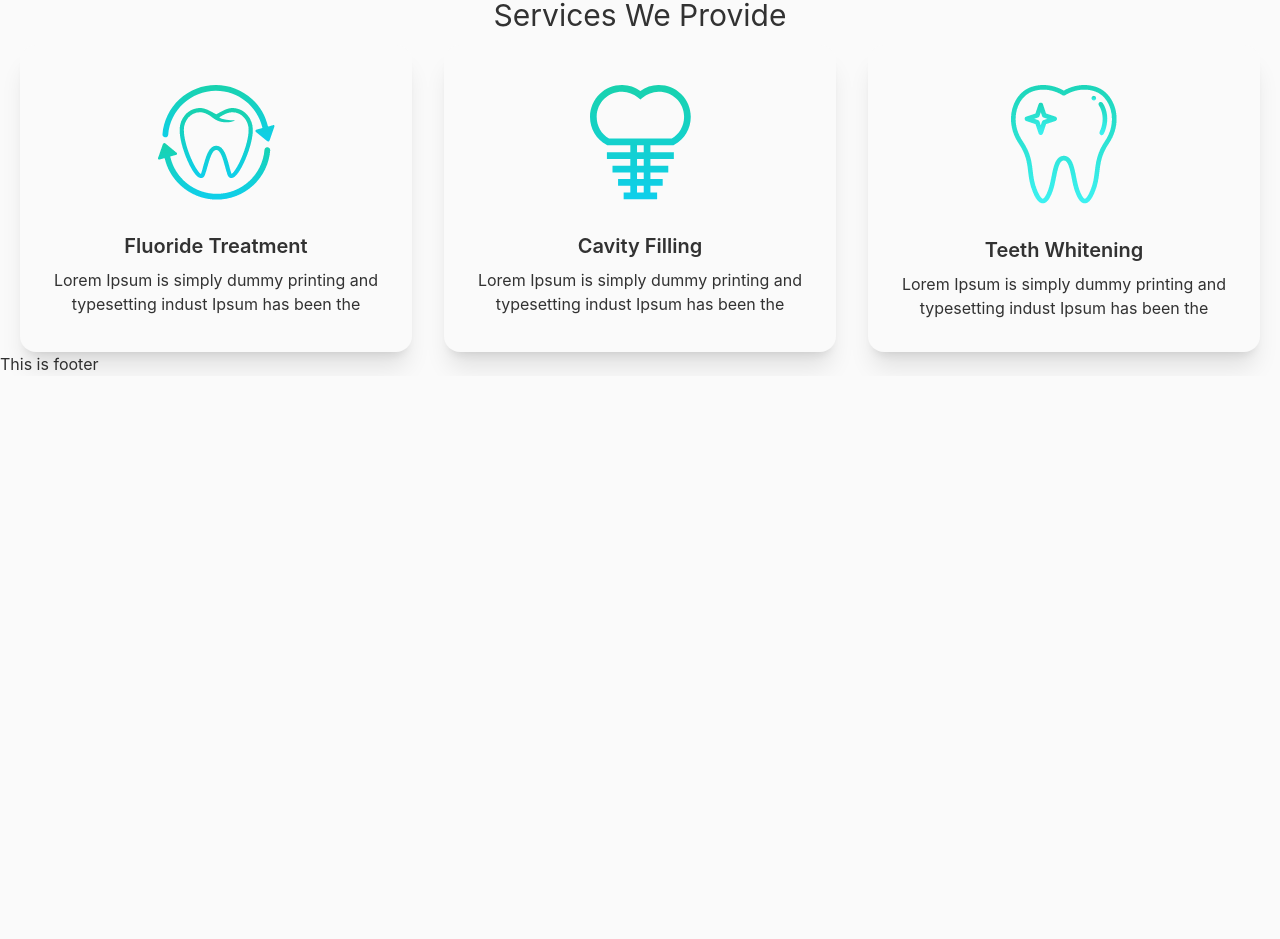
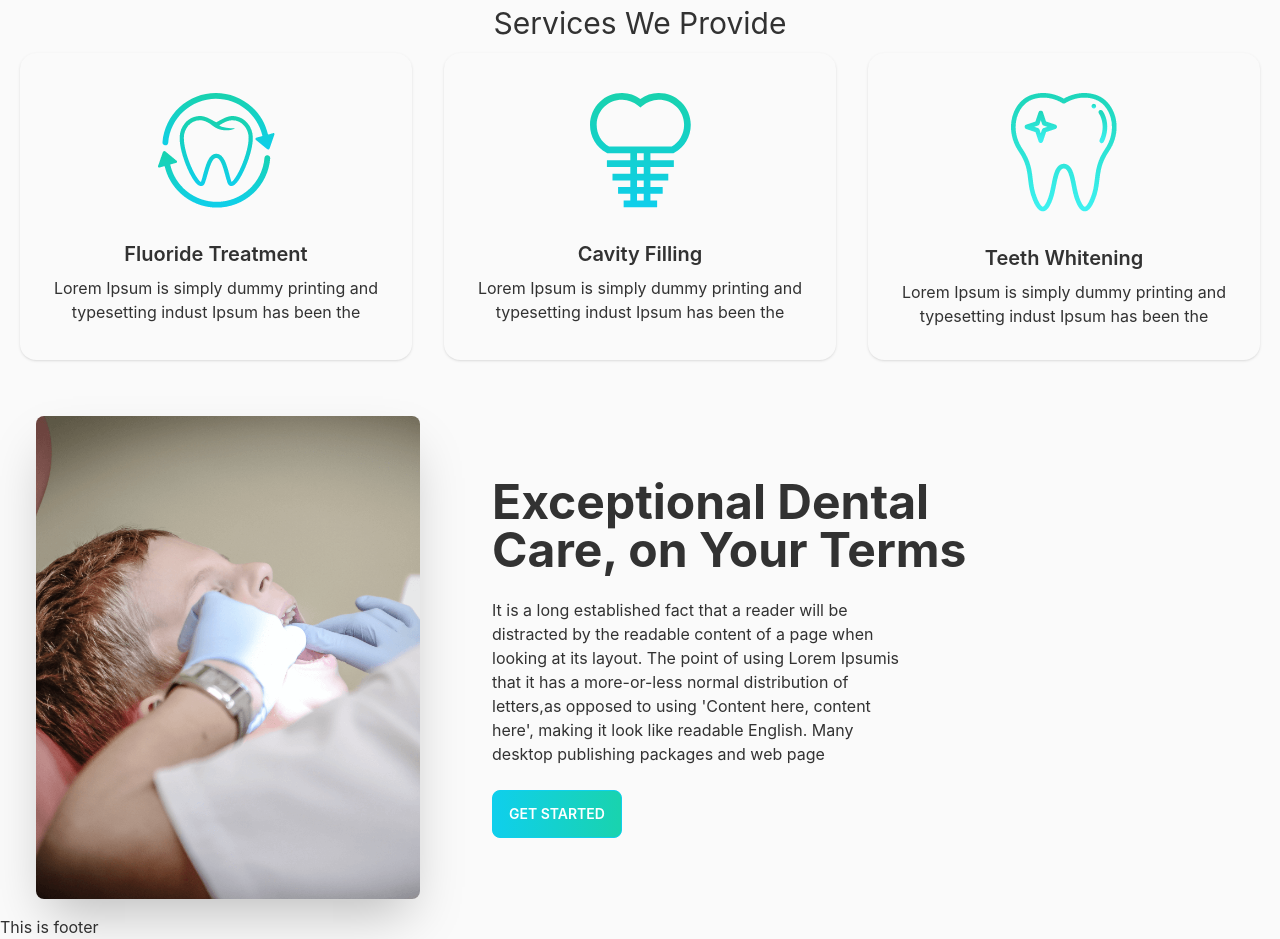
Before and after one commit to Atherbiswas/doctors-portal-client, a React (Create React App) app: page / in a window 1280 px wide. Shown: the part 700-1639 px from the top of the page. Before the commit the page ends 1076 px from the top, so only its background shows below. Built offline with nearby package versions, Linux system fonts and the light colour scheme.

Commit message:
care part added

```diff
--- /dev/null
+++ b/src/Pages/Home/Care/Care.js
@@ -0,0 +1,24 @@
+import React from "react";
+import care from "../../../assets/images/treatment.png";
+
+const Care = () => {
+  return (
+    <div className="hero bg-base-100 mt-10">
+      <div className="hero-content flex-col lg:flex-row">
+        <img
+          src={care}
+          className="rounded-lg shadow-2xl lg:w-96"
+        alt=""/>
+        <div className="lg:mx-14">
+          <h1 className="text-5xl font-bold">Exceptional Dental <br /> Care, on Your Terms</h1>
+          <p className="py-6 lg:w-3/5">
+          It is a long established fact that a reader will be distracted by the readable content of a page when looking at its layout. The point  of using Lorem Ipsumis that it has a more-or-less normal distribution of letters,as opposed to using 'Content here, content  here', making it look like readable English. Many desktop  publishing packages and web page
+          </p>
+          <button className="btn btn-primary bg-gradient-to-r from-primary to-secondary text-white"><span className="text-sm">Get Started</span></button>
+        </div>
+      </div>
+    </div>
+  );
+};
+
+export default Care;
--- a/src/Pages/Home/Home/Home.js
+++ b/src/Pages/Home/Home/Home.js
@@ -1,5 +1,6 @@
 import React from 'react';
 import Banner from '../Banner/Banner';
+import Care from '../Care/Care';
 import InfoCards from '../Info/InfoCards';
 import Services from '../Services/Services';
 
@@ -9,6 +10,7 @@
             <Banner></Banner>
             <InfoCards></InfoCards>
             <Services></Services>
+            <Care></Care>
         </div>
     );
 };
--- a/src/Pages/Home/Services/Service.js
+++ b/src/Pages/Home/Services/Service.js
@@ -3,7 +3,7 @@
 const Service = ({ service }) => {
   const { name, details, image } = service;
   return (
-    <div className="card bg-base-100 shadow-xl">
+    <div className="card bg-base-100 shadow">
       <figure className="px-10 pt-10">
         <img
           src={image}
--- a/src/Pages/Home/Services/Services.js
+++ b/src/Pages/Home/Services/Services.js
@@ -27,7 +27,7 @@
         },
     ]
     return (
-        <div className='mt-6'>
+        <div className='mt-8'>
             <div className='text-center'>
                 <h3 className='text-xl font-bold text-primary uppercase'>OUR SERVICES</h3>
                 <h2 className='text-3xl'>Services We Provide</h2>
--- a/src/Pages/Shared/Navbar/Navbar.js
+++ b/src/Pages/Shared/Navbar/Navbar.js
@@ -12,7 +12,7 @@
             <li><Link to="/login">Login</Link></li>
     </React.Fragment>
   return (
-    <div className="navbar bg-base-100 border-2 flex justify-between">
+    <div className="navbar bg-base-100 border-2 flex justify-between sticky top-0 z-50">
       <div className="navbar-start">
         <div className="dropdown">
           <label tabIndex={0} className="btn btn-ghost lg:hidden">
```
